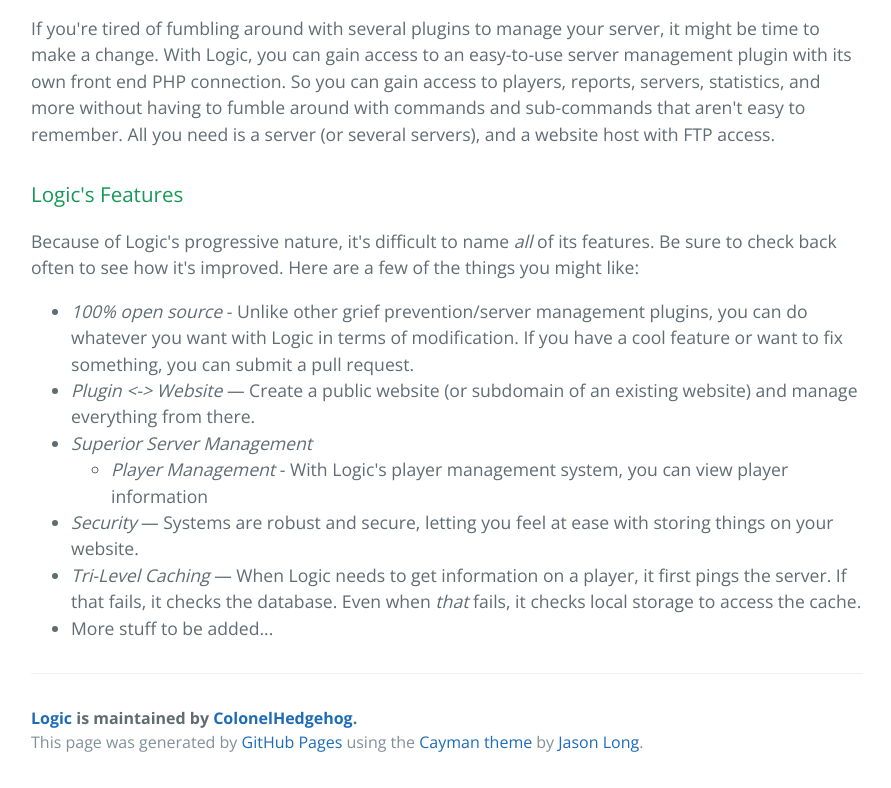
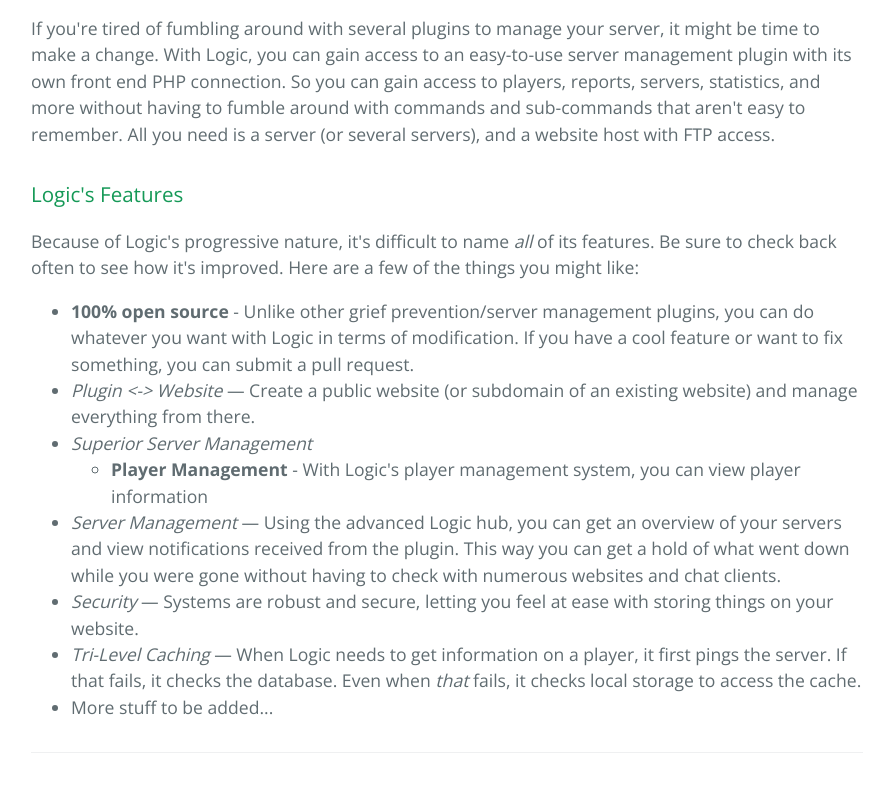
Before and after one commit to robertvaradan/Logic, a plain HTML site: page index.html in a window 1280 px wide. Shown: the part 448-1236 px from the top of the page, without its empty margins (193-1084 px from the left). Drawn offline with nearby package versions, Linux system fonts and the light colour scheme.

Commit message:
Update index.html

```diff
--- a/index.html
+++ b/index.html
@@ -31,7 +31,7 @@
 
 <ul>
 <li>
-<em>100% open source</em> - Unlike other grief prevention/server management plugins, you can do whatever you want with Logic in terms of modification. If you have a cool feature or want to fix something, you can submit a pull request.</li>
+<strong>100% open source</strong> - Unlike other grief prevention/server management plugins, you can do whatever you want with Logic in terms of modification. If you have a cool feature or want to fix something, you can submit a pull request.</li>
 <li>
 <em>Plugin &lt;-&gt; Website</em> — Create a public website (or subdomain of an existing website) and manage everything from there. </li>
 <li>
@@ -39,8 +39,11 @@
 
 <ul>
 <li>
-<em>Player Management</em> - With Logic's player management system, you can view player information</li>
+<strong>Player Management</strong> - With Logic's player management system, you can view player information</li>
 </ul>
+<li>
+<em>Server Management</em> — Using the advanced Logic hub, you can get an overview of your servers and view notifications received from the plugin. This way you can get a hold of what went down while you were gone without having to check with numerous websites and chat clients.
+</li>
 </li>
 <li>
 <em>Security</em> — Systems are robust and secure, letting you feel at ease with storing things on your website.</li>
```
